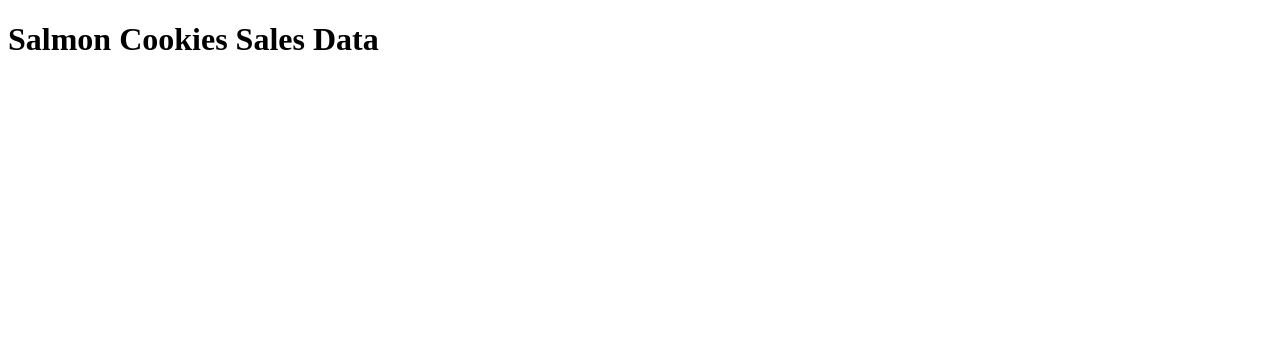
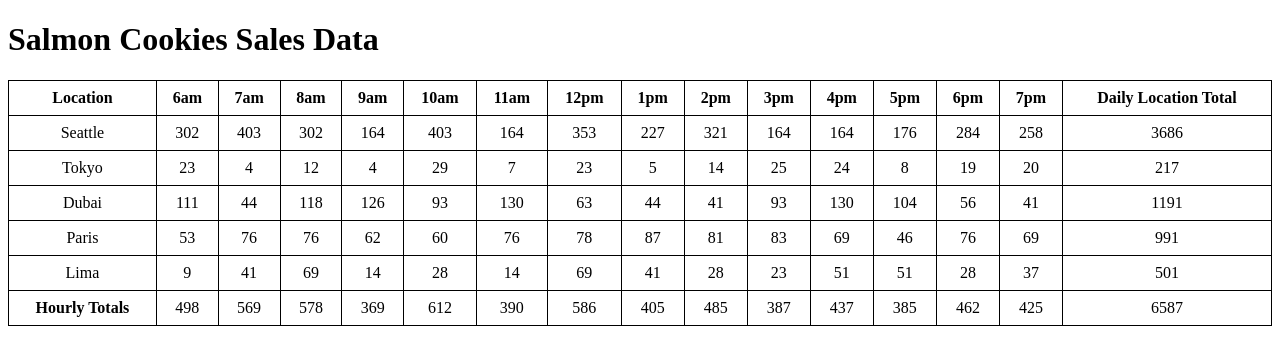
Before and after one commit to Spacecowboi/cookie-stand2, a plain HTML site: page sales.html in a window 1280 px wide. Drawn offline with Linux system fonts and the light colour scheme.

Commit message:
forgot to do commits, but the table is FINALLY WORKING AND FINISHED THANK GOD

```diff
--- a/app.js
+++ b/app.js
@@ -1,5 +1,6 @@
 'use strict';
 
+Location.prototype.hours = [ '6am','7am','8am','9am','10am','11am','12pm','1pm','2pm','3pm','4pm','5pm','6pm','7pm',];
 //collaborated with Paul Brown
 //constructor function
 function Location (store, minCust, maxCust, avgCookies){
@@ -7,25 +8,10 @@ function Location (store, minCust, maxCust, avgCookies){
   this.maxCust = maxCust;
   this.avgCookies = avgCookies;
   this.store = store;
+  this.cookieSales = [];
   this.projectedCookieSales();
 }
 // All prototypes for constructor function and instantiated objects
-Location.prototype.hours =[ '6am',
-  '7am',
-  '8am',
-  '9am',
-  '10am',
-  '11am',
-  '12pm',
-  '1pm',
-  '2pm',
-  '3pm',
-  '4pm',
-  '5pm',
-  '6pm',
-  '7pm',];
-
-Location.prototype.cookieSales = [];
 
 Location.prototype.generateRandomCustomers = function() {
   //math.floor function constructed with help from ChatGPT
@@ -42,6 +28,58 @@ Location.prototype.projectedCookieSales = function () {
   }
 };
 
+// I need to create a property that is a function which adds a render method for each location as a new row to the table
+Location.prototype.render = function(){
+  const table = document.getElementById('sales-table');
+  const row = document.createElement('tr');
+  row.innerHTML = `<td>${this.store}</td>`; // populating cells with data
+  let dailyTotal = 0;
+  for (const cookies of this.cookieSales){
+    const roundedCookies = cookies.toFixed(0); //round to whole number
+    row.innerHTML += `<td>${roundedCookies}</td>`;
+    dailyTotal += cookies;
+  }
+  const roundedDailyTotal = dailyTotal.toFixed(0);
+  row.innerHTML += `<td>${roundedDailyTotal}</td>`;
+  table.appendChild(row);
+};
+
+
+
+// I need to create the header row
+function makeHeaderRow(){
+  const table = document.getElementById('sales-table');
+  const headerRow = document.createElement('tr');
+  headerRow.innerHTML = '<th>Location</th>';
+  for(const hour of Location.prototype.hours){
+    headerRow.innerHTML += `<th>${hour}</th>`;
+  }
+  headerRow.innerHTML += '<th>Daily Location Total</th>';
+  table.appendChild(headerRow);
+}
+
+// function for the footer
+function makeFooterRow(locations){
+  const table = document.getElementById('sales-table');
+  const footerRow = document.createElement('tr');
+  footerRow.innerHTML = '<th>Hourly Totals</th>';
+  let hourlyTotal;
+  let grandTotal = 0;
+
+  for(let i = 0; i < Location.prototype.hours.length; i++){
+    hourlyTotal = 0;
+    for ( const location of locations) {
+      hourlyTotal += location.cookieSales[i];
+    }
+    footerRow.innerHTML += `<td>${hourlyTotal.toFixed(0)}</td>`;
+    grandTotal += hourlyTotal;
+  }
+  footerRow.innerHTML += `<td>${grandTotal.toFixed(0)}</td>`;
+  table.appendChild(footerRow);
+}
+
+
+
 // Variable arguments to be passed into constructor function
 let seattle = new Location('Seattle', 23, 65, 6.3);
 let tokyo = new Location ('Tokyo', 3, 24, 1.2);
@@ -57,4 +95,13 @@ const locations = [];
 locations.push(seattle, tokyo, dubai, paris, lima);
 console.log(locations);
 
-// Create table via JS
+// SUMMON THE TABLE MILORD
+
+function renderTable(){
+  makeHeaderRow();
+  for (const location of locations){
+    location.render();
+  }
+  makeFooterRow(locations);
+}
+renderTable();
--- /dev/null
+++ b/sales.css
@@ -0,0 +1,11 @@
+
+#sales-table {
+    border-collapse: collapse;
+    width: 100%;
+  }
+
+  #sales-table th, #sales-table td {
+    border: 1px solid #000;
+    padding: 8px;
+    text-align: center;
+  }
--- a/sales.html
+++ b/sales.html
@@ -4,12 +4,15 @@
     <meta charset="UTF-8">
     <meta name="viewport" content="width=device-width, initial-scale=1.0">
     <title>Salmon Cookies Sales</title>
+    <link rel="stylesheet" href="sales.css">
 </head>
 <body>
     <header>
         <h1> Salmon Cookies Sales Data </h1>
     </header>
     <main>
+        <table id="sales-table">
+        </table>
         <ul id="sales-lists"></ul>
     </main>
     <script src="app.js"></script>
```
Also changed, not shown: styles.css (line endings or trailing spaces).
